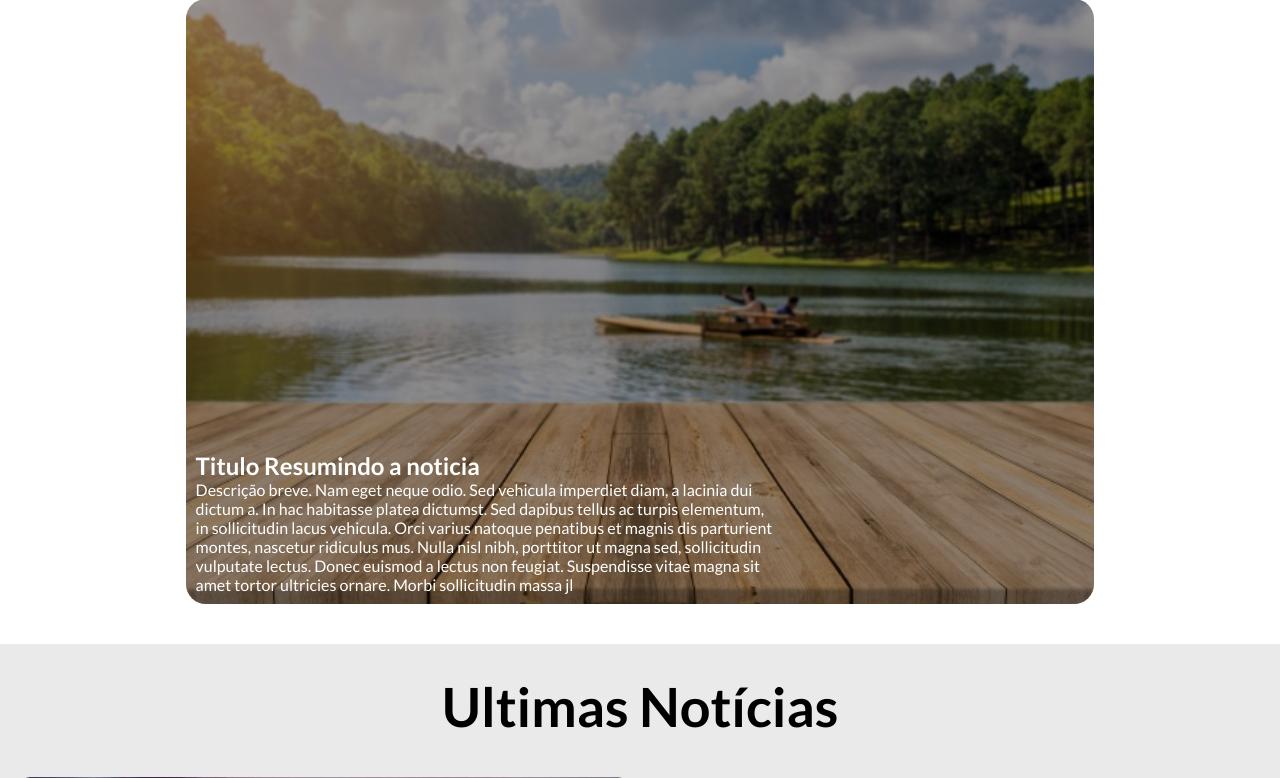
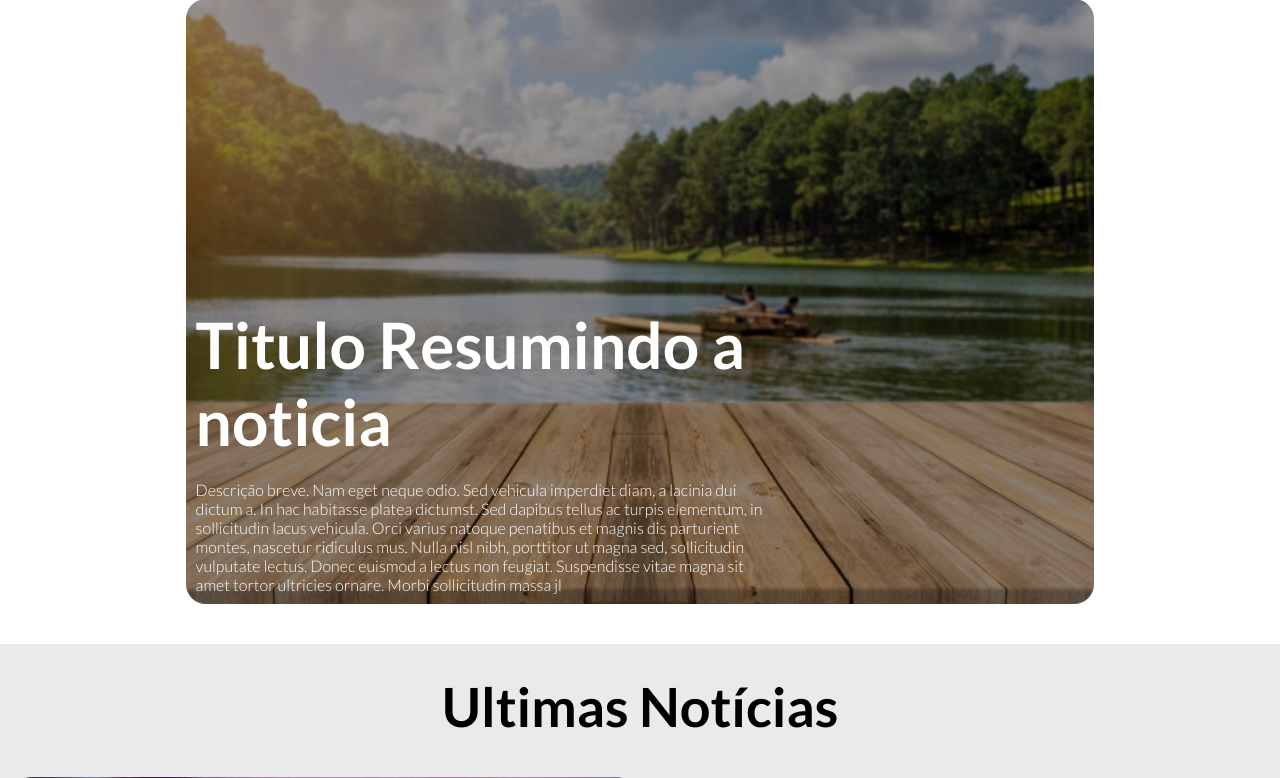
Before and after one commit to quguit/DevOps, a PHP site: page /pages/home.html in a window 1280 px wide. Shown: the part 97-875 px from the top of the page. Run offline with PHP 8.4, Linux system fonts and the light colour scheme.

Commit message:
Update style.css

```diff
--- a/NodeJs/Projeto02- Portal de Noticias/portal_noticias_estatico_nodejs_01/public/style.css
+++ b/NodeJs/Projeto02- Portal de Noticias/portal_noticias_estatico_nodejs_01/public/style.css
@@ -101,6 +101,15 @@ header{
       color:white;
       z-index: 2;
   }
+  .title-destaque-descricao h2{
+      font-size: 64px;
+      margin: 20px 0;
+
+  }
+  .title-destaque-descricao p{
+      font-weight: lighter;
+      font-size: 16px;
+  }
 
   .overlay-destaque{
       position: absolute;
@@ -150,9 +159,9 @@ header{
 
 }
 .box-ultima-single h2{
-    font-size: 16px;
+    font-size: 28px !important;
     color: #303336;
-    margin: 20px 0;
+
 }
 .box-ultima-single p{
     font-size: 14px;
```
